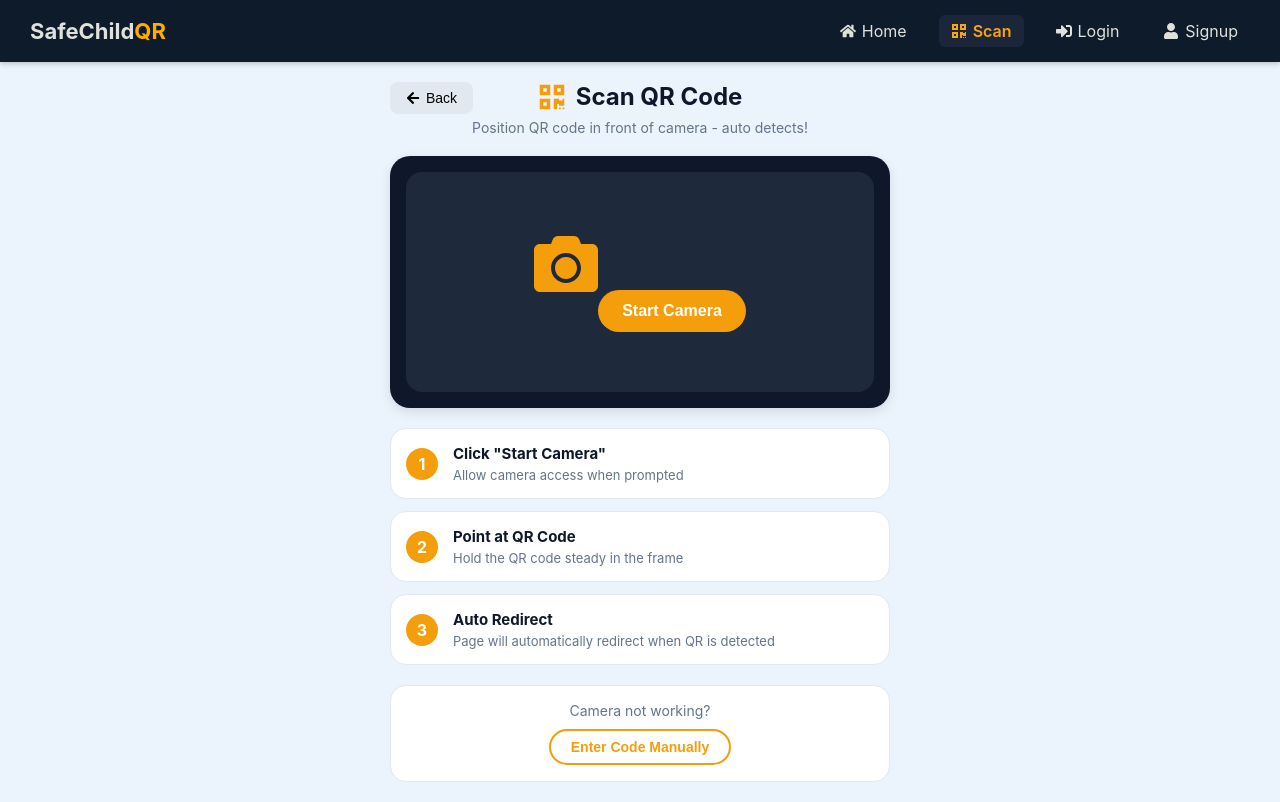
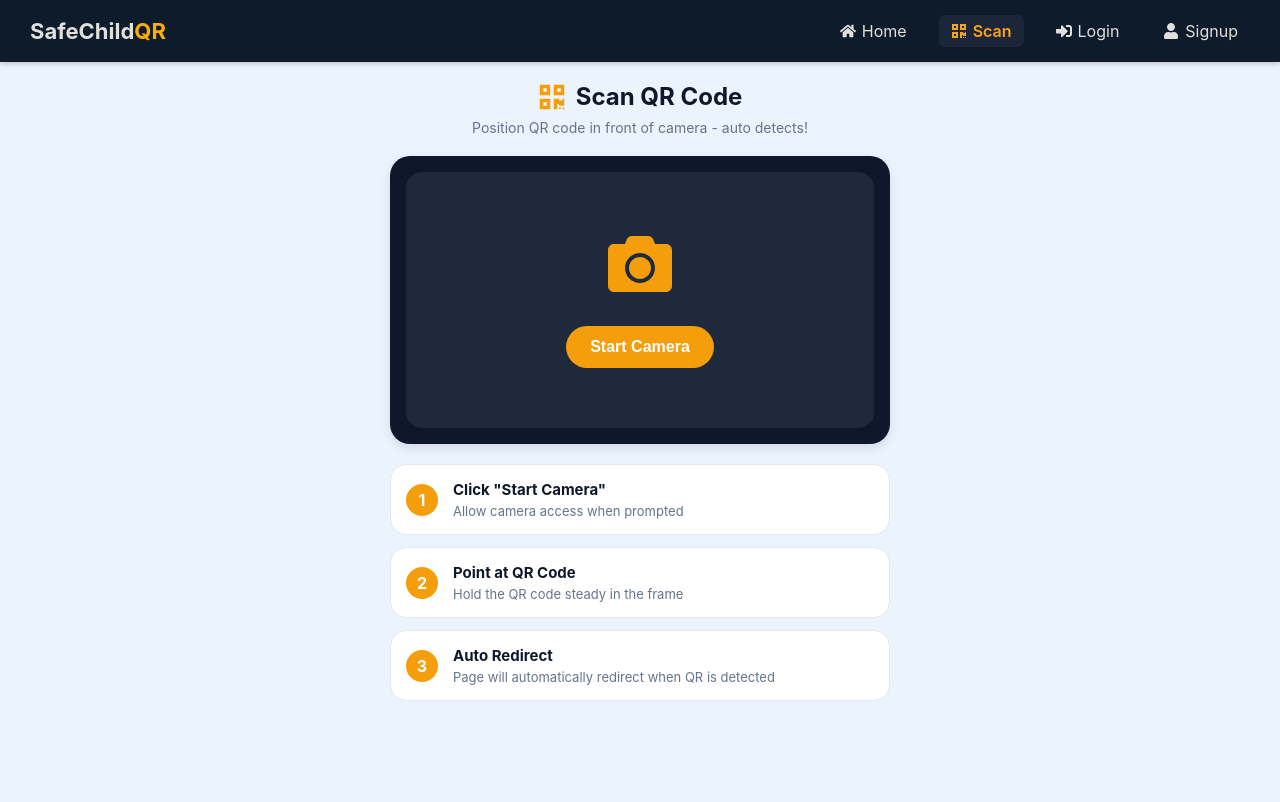
Before and after one commit to DoctorImagenius/safechildqr-frontend, a React (Create React App) app: page /scanner in a window 1280 px wide. Built offline with nearby package versions, Linux system fonts and the light colour scheme; no server answers.

Commit message:
develop qr scanner page functionality, and testing phase

```diff
--- a/src/pages/Scanner/Scanner.jsx
+++ b/src/pages/Scanner/Scanner.jsx
@@ -2,7 +2,7 @@ import { useState, useRef, useEffect } from "react";
 import { useNavigate } from "react-router-dom";
 import Webcam from "react-webcam";
 import jsQR from "jsqr";
-import { FaQrcode, FaArrowLeft, FaCamera } from "react-icons/fa";
+import { FaQrcode, FaCamera } from "react-icons/fa";
 import styles from "./Scanner.module.css";
 
 export default function Scanner() {
@@ -72,15 +72,14 @@ export default function Scanner() {
         clearInterval(scanIntervalRef.current);
       }
     };
+    // eslint-disable-next-line
   }, [scanning]);
 
   const processQRCode = (decodedText) => {
-    let scanCode = decodedText;
-    if (decodedText.includes("/scan/")) {
-      scanCode = decodedText.split("/scan/")[1];
-    }
+
+    decodedText = decodedText.split("/scan/")[1];
     stopScanner();
-    navigate(`/scan/${scanCode}`);
+    navigate(`/scan/${decodedText}`);
   };
 
   const videoConstraints = {
@@ -92,9 +91,7 @@ export default function Scanner() {
       <div className={styles.container}>
         {/* Header */}
         <div className={styles.header}>
-          <button className={styles.backBtn} onClick={() => navigate(-1)}>
-            <FaArrowLeft /> Back
-          </button>
+
           <div className={styles.title}>
             <FaQrcode className={styles.titleIcon} />
             <h1>Scan QR Code</h1>
@@ -162,26 +159,6 @@ export default function Scanner() {
             </div>
           </div>
         </div>
-
-        {/* Manual Entry */}
-        <div className={styles.manualOption}>
-          <p>Camera not working?</p>
-          <button
-            className={styles.manualBtn}
-            onClick={() => {
-              const code = prompt("Enter the QR code number:");
-              if (code) {
-                let scanCode = code;
-                if (code.includes("/scan/")) {
-                  scanCode = code.split("/scan/")[1];
-                }
-                navigate(`/scan/${scanCode}`);
-              }
-            }}
-          >
-            Enter Code Manually
-          </button>
-        </div>
       </div>
     </div>
   );
--- a/src/pages/Scanner/Scanner.module.css
+++ b/src/pages/Scanner/Scanner.module.css
@@ -14,26 +14,6 @@
   text-align: center;
   margin-bottom: 20px;
   position: relative;
-}
-
-.backBtn {
-  position: absolute;
-  left: 0;
-  top: 0;
-  background: #e2e8f0;
-  border: none;
-  padding: 8px 16px;
-  border-radius: 8px;
-  cursor: pointer;
-  display: flex;
-  align-items: center;
-  gap: 6px;
-  font-size: 14px;
-  transition: all 0.3s;
-}
-
-.backBtn:hover {
-  background: #cbd5e1;
 }
 
 .title {
@@ -74,12 +54,18 @@
   padding: 60px 20px;
   background: #1e293b;
   border-radius: 16px;
+  display: flex;
+  flex-direction: column;
+  align-items: center;
+  justify-content: center;
+  gap: 10px;
 }
 
 .cameraIcon {
   font-size: 64px;
   color: #f59e0b;
   margin-bottom: 20px;
+  display: block;
 }
 
 .startBtn {
@@ -241,38 +227,6 @@
   margin: 0;
 }
 
-/* Manual Entry */
-.manualOption {
-  text-align: center;
-  padding: 16px;
-  background: white;
-  border-radius: 16px;
-  border: 1px solid #e2e8f0;
-}
-
-.manualOption p {
-  color: #64748b;
-  font-size: 14px;
-  margin-bottom: 10px;
-}
-
-.manualBtn {
-  background: none;
-  border: 2px solid #f59e0b;
-  color: #f59e0b;
-  padding: 8px 20px;
-  border-radius: 40px;
-  cursor: pointer;
-  font-size: 14px;
-  font-weight: 600;
-  transition: all 0.3s;
-}
-
-.manualBtn:hover {
-  background: #f59e0b;
-  color: white;
-}
-
 /* Mobile Responsive */
 @media (max-width: 640px) {
   .scannerPage {
@@ -284,11 +238,6 @@
     font-size: 20px;
   }
 
-  .backBtn {
-    padding: 6px 12px;
-    font-size: 12px;
-  }
-
   .scanFrame {
     width: 180px;
     height: 180px;
```
